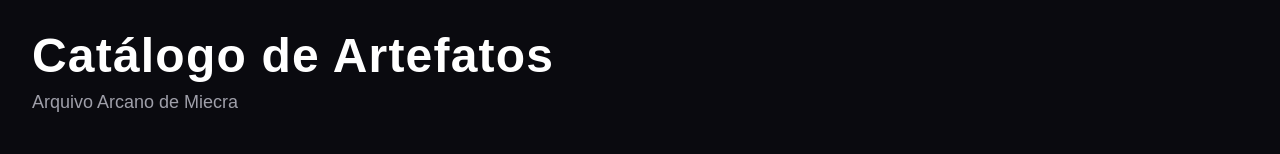
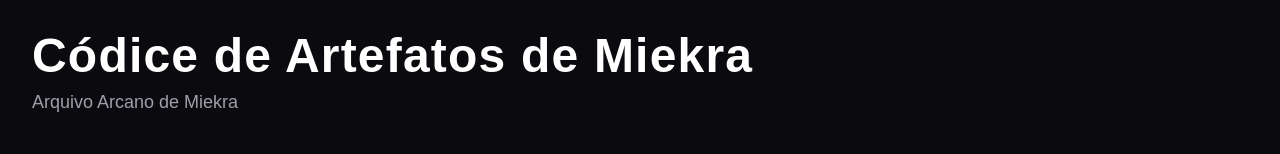
Before and after one commit to wedupamaral/catalogo-rpg, a Next.js app: page / in a window 1280 px wide. Shown: the top 154 px of the page. Built offline with nearby package versions, Linux system fonts and the light colour scheme; no server answers; the database is empty.

Commit message:
Corrige nome de Miekra

```diff
--- a/app/page.tsx
+++ b/app/page.tsx
@@ -167,11 +167,11 @@ ${artifact.effect_text || "Sem efeitos cadastrados."}
         <div className="mb-10">
 
           <h1 className="text-5xl font-black tracking-wide mb-2">
-            Catálogo de Artefatos
+            Códice de Artefatos de Miekra
           </h1>
 
           <p className="text-zinc-400 text-lg">
-            Arquivo Arcano de Miecra
+            Arquivo Arcano de Miekra
           </p>
 
         </div>
```
